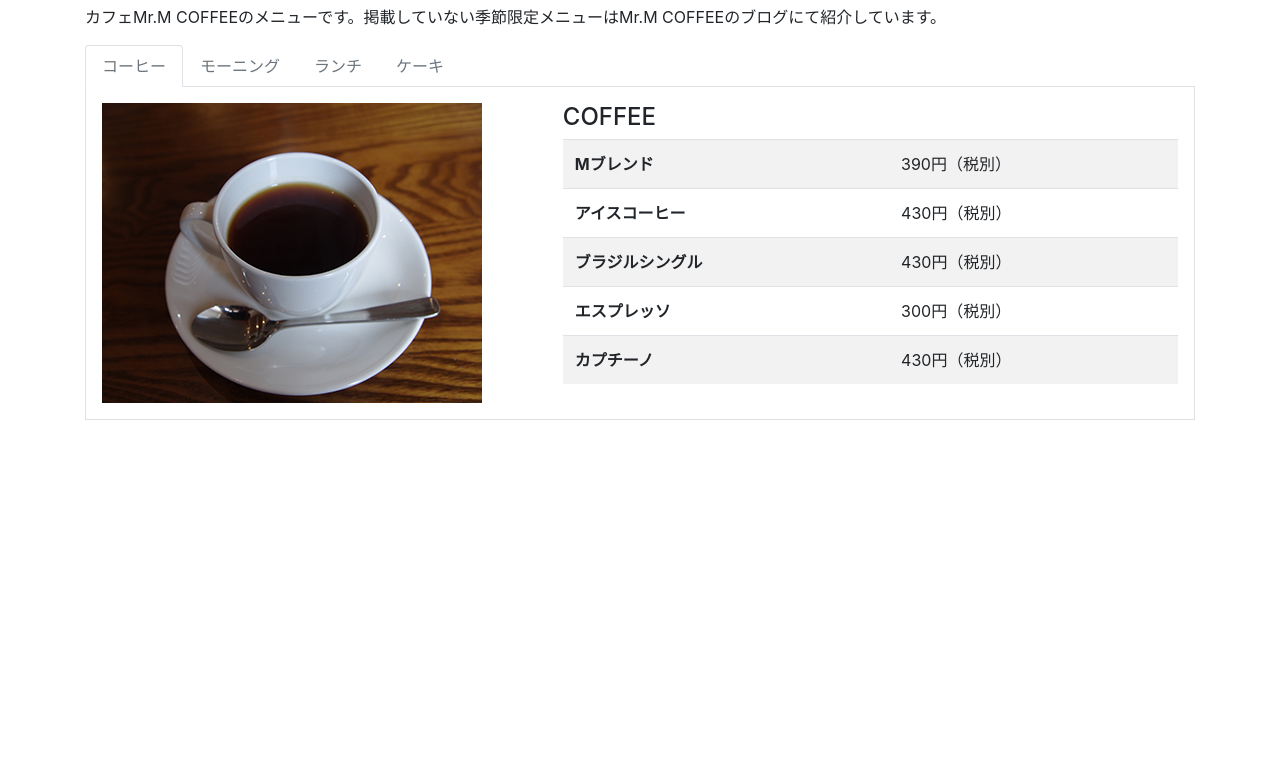
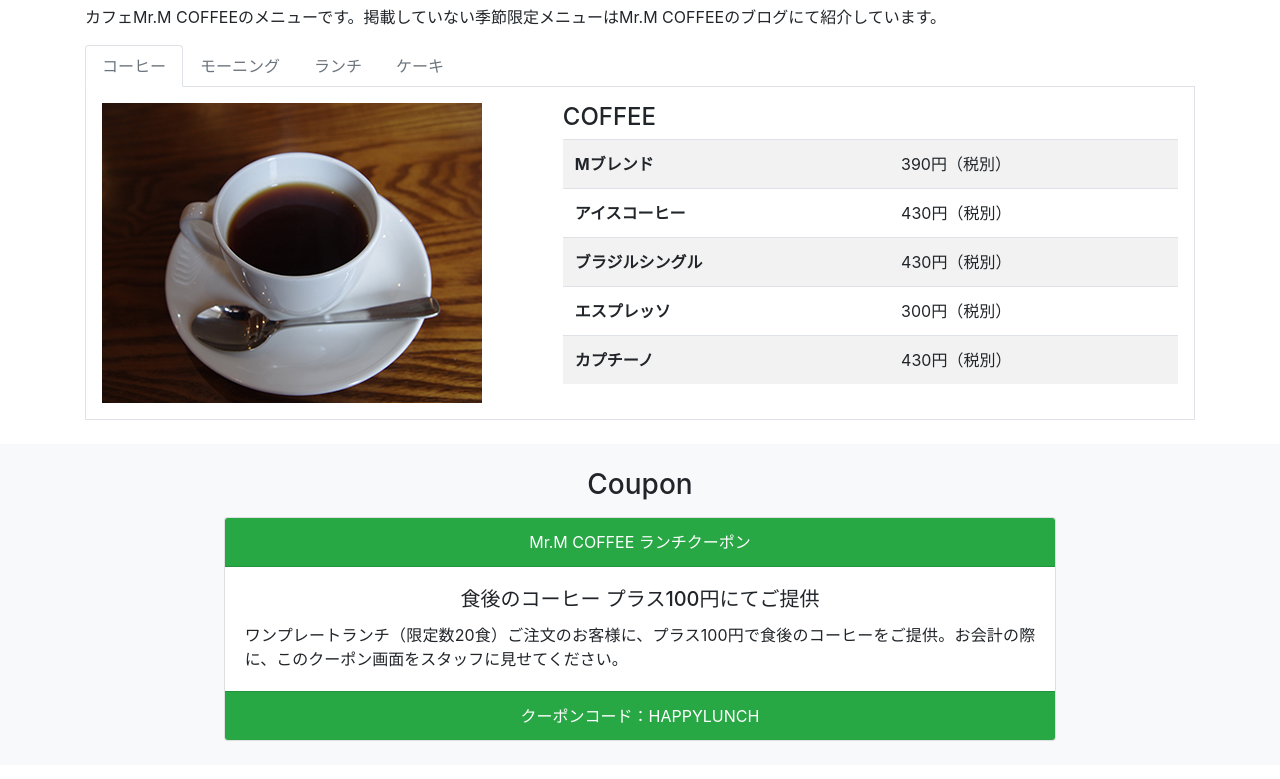
Before and after one commit to nsym7372/Bootstrap4SelfStudy, a plain HTML site: page 09_mockup/index.html in a window 1280 px wide. Shown: the part 1576-2355 px from the top of the page. Before the commit the page ends 2164 px from the top, so only its background shows below. Drawn offline with nearby package versions, Linux system fonts and the light colour scheme.

Commit message:
コンテンツ04追加

```diff
--- a/09_mockup/index.html
+++ b/09_mockup/index.html
@@ -316,7 +316,8 @@
                     </p>
 
                     <nav class="nav nav-tabs navbar-light" id="tab-menus">
-                        <a href="#panel-menu01" class="nav-item nav-link active text-secondary" data-toggle="tab">コーヒー</a>
+                        <a href="#panel-menu01" class="nav-item nav-link active text-secondary"
+                            data-toggle="tab">コーヒー</a>
                         <a href="#panel-menu02" class="nav-item nav-link text-secondary" data-toggle="tab">モーニング</a>
                         <a href="#panel-menu03" class="nav-item nav-link text-secondary" data-toggle="tab">ランチ</a>
                         <a href="#panel-menu04" class="nav-item nav-link text-secondary" data-toggle="tab">ケーキ</a>
@@ -354,7 +355,9 @@
                                     </table>
                                 </div>
 
-                                <div class="col-md-5"><img src="./img/coffee.jpg" alt="" class="image-fluid"></div>
+                                <div class="col-md-5">
+                                    <img src="./img/coffee.jpg" alt="" class="img-fluid">
+                                </div>
                             </div>
                         </div>
 
@@ -460,8 +463,27 @@
         </div>
 
         <!-- コンテンツ04 -->
-        <div class="py-4">
+        <div class="py-4 bg-light">
+            <section class="coupon">
+                <div class="container">
+                    <div class="row">
+                        <div class="col text-center">
+                            <h3 class="mb-3">Coupon</h3>
 
+                            <div class="card w-75 mx-auto">
+                                <div class="card-header bg-success text-white">Mr.M COFFEE ランチクーポン</div>
+                                <div class="card-body">
+                                    <h5 class="card-title">食後のコーヒー プラス100円にてご提供</h5>
+                                    <p class="card-text text-justify">ワンプレートランチ（限定数20食）ご注文のお客様に、プラス100円で食後のコーヒーをご提供。お会計の際に、このクーポン画面をスタッフに見せてください。</p>
+                                </div>
+                                <div class="card-footer bg-success text-white">クーポンコード：HAPPYLUNCH</div>
+                            </div>
+                        </div>
+
+
+                    </div>
+                </div>
+            </section>
         </div>
 
         <!-- コンテンツ05 -->
```
